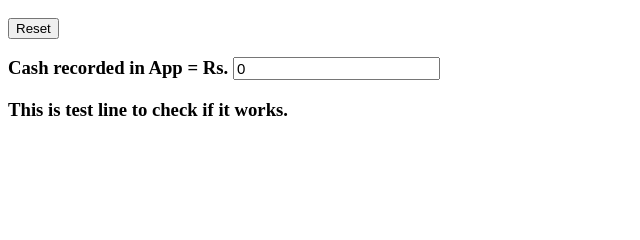
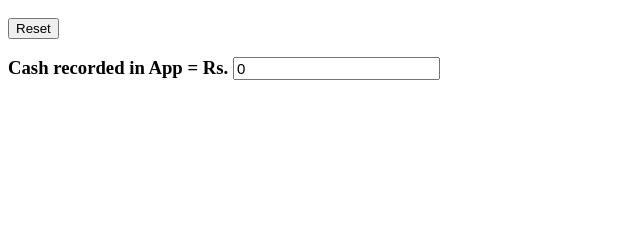
Before and after one commit to ninadbodas/CashCalcWebApp, a Django app: page /ccapp/home/ in a window 1280 px wide. Shown: the part 448-688 px from the top of the page, without its empty margins (0-640 px from the left). Run offline with Django 4.2, Linux system fonts and the light colour scheme.

Commit message:
removed test line

```diff
--- a/ccapp/templates/Cash_Calc.html
+++ b/ccapp/templates/Cash_Calc.html
@@ -180,7 +180,6 @@
 		<button type="button" onclick="resetForm()">Reset</button>
 		<br>
 		<h3>Cash recorded in App = Rs. <input id="CashRec" style="font-size:15px;" onblur="calc_diff()" value="0"></h3>
-		<h3>This is test line to check if it works.</h3>
 		<h2><span id="CashDiff"></span></h2>
 		<h2><span id="vCashMore"></span></h2>
 		<h2><span id="vAppMore"></span></h2>
```
